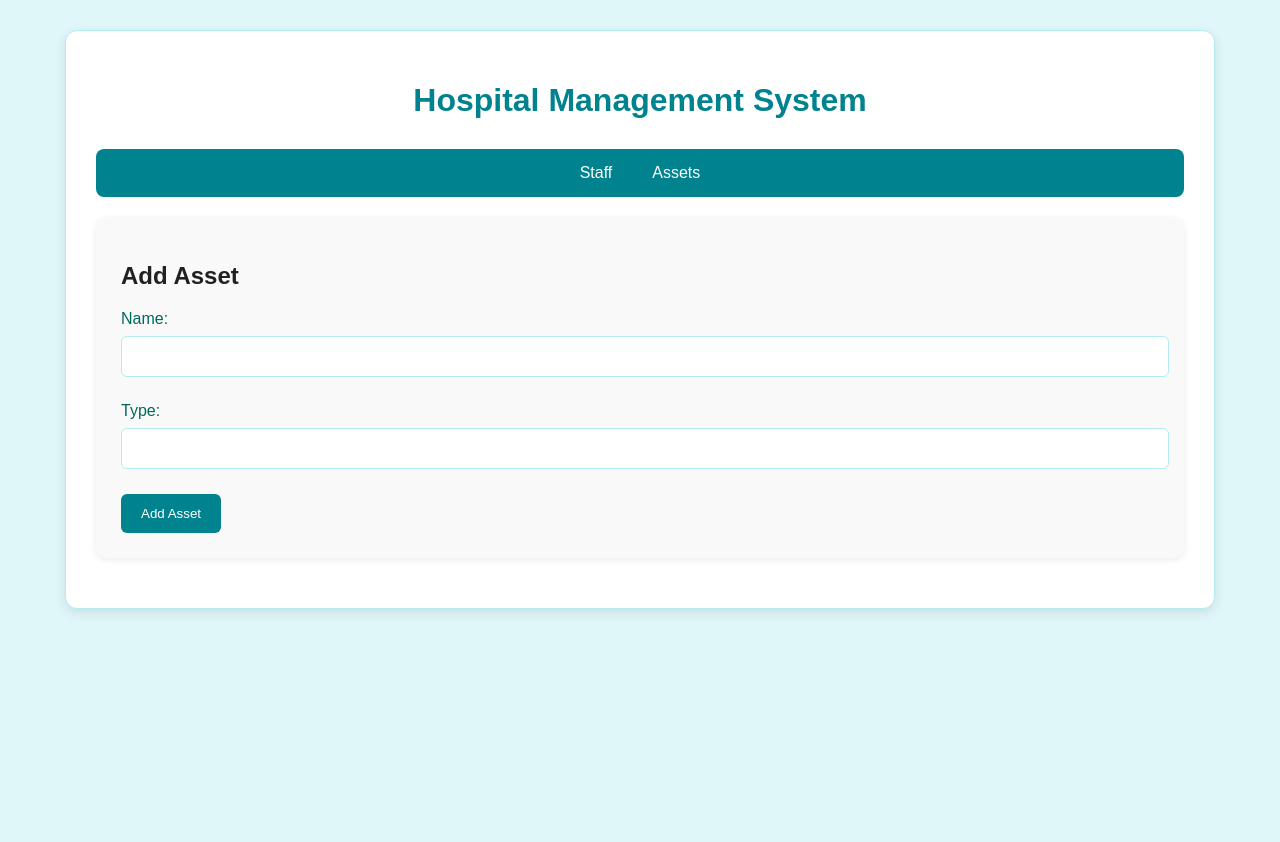
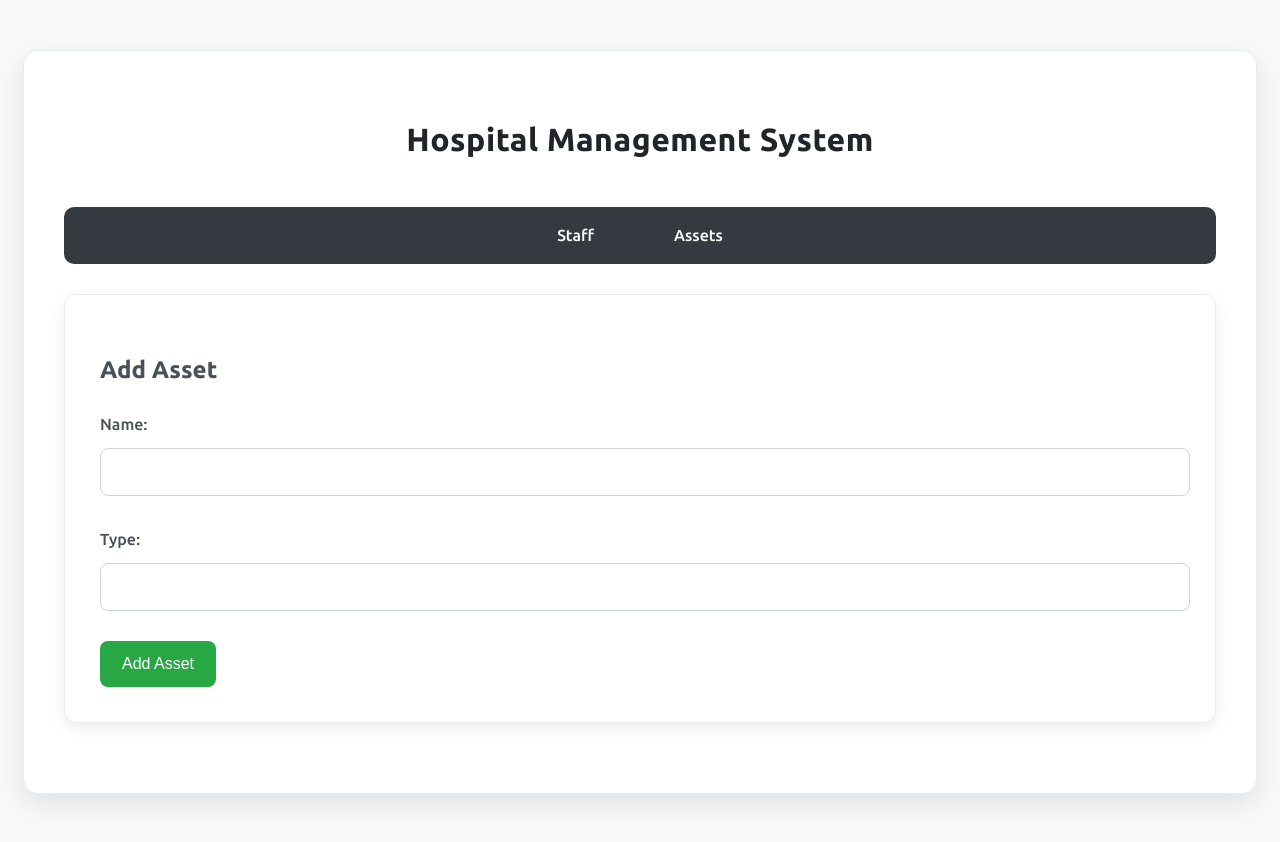
Before and after one commit to WeBackInner/hospital-management-app, a React (Vite) app: page /add-asset in a window 1280 px wide. Before the commit the page ends 800 px from the top, so only its background shows below. Built offline with nearby package versions, Linux system fonts and the light colour scheme.

Commit message:
theme changes

```diff
--- a/src/index.css
+++ b/src/index.css
@@ -1,132 +1,149 @@
+/* Import Ubuntu font from Google Fonts */
+@import url('https://fonts.googleapis.com/css2?family=Ubuntu:wght@400;500;700&display=swap');
+
 body {
-  font-family: 'Arial', sans-serif;
+  font-family: 'Ubuntu', sans-serif;
   margin: 0;
   padding: 0;
-  background-color: #e0f7fa;
-  color: #212121;
+  background-color: #f8f9fa; /* Very light grey background */
+  color: #495057; /* Dark grey text */
+  line-height: 1.7;
 }
 
 .container {
-  width: 85%;
+  width: 90%;
   max-width: 1200px;
-  margin: 30px auto;
+  margin: 50px auto;
   background-color: #fff;
-  padding: 30px;
-  border-radius: 12px;
-  box-shadow: 0 4px 12px rgba(0,0,0,0.1);
-  border: 1px solid #b2ebf2;
+  padding: 40px;
+  border-radius: 15px;
+  box-shadow: 0 10px 30px rgba(0, 0, 0, 0.1);
+  border: 1px solid #e9ecef; /* Light grey border */
 }
 
 h1 {
   text-align: center;
-  margin-bottom: 30px;
-  color: #00838f;
+  margin-bottom: 40px;
+  color: #212529; /* Dark grey heading */
+  font-weight: 700;
+  letter-spacing: 0.5px;
 }
 
 nav {
-  background-color: #00838f;
+  background-color: #343a40; /* Dark grey navigation bar */
   padding: 15px 0;
   text-align: center;
-  border-radius: 8px;
-  margin-bottom: 20px;
+  border-radius: 10px;
+  margin-bottom: 30px;
 }
 
 nav a {
-  color: white;
+  color: #fff;
   text-decoration: none;
-  margin: 0 20px;
+  margin: 0 25px;
   font-weight: 500;
   transition: color 0.3s ease;
+  padding: 10px 15px;
+  border-radius: 5px;
 }
 
 nav a:hover {
-  color: #b2ebf2;
+  background-color: rgba(255, 255, 255, 0.1);
+  color: #fff;
   text-decoration: none;
 }
 
 .form-container {
-  background-color: #f9f9f9;
-  padding: 25px;
-  border-radius: 10px;
-  box-shadow: 0 2px 6px rgba(0,0,0,0.08);
-  margin-bottom: 20px;
+  background-color: #fff;
+  padding: 35px;
+  border-radius: 12px;
+  box-shadow: 0 5px 15px rgba(0, 0, 0, 0.08);
+  margin-bottom: 30px;
+  border: 1px solid #e9ecef;
 }
 
 .form-group {
-  margin-bottom: 20px;
+  margin-bottom: 25px;
 }
 
 .form-group label {
   display: block;
-  margin-bottom: 8px;
-  color: #00695c;
+  margin-bottom: 10px;
+  color: #495057;
   font-weight: 500;
 }
 
 .form-group input,
 .form-group select {
-  width: calc(100% - 16px);
-  padding: 12px;
-  border: 1px solid #b2ebf2;
-  border-radius: 6px;
+  width: calc(100% - 20px);
+  padding: 14px;
+  border: 1px solid #ced4da;
+  border-radius: 8px;
   margin-bottom: 5px;
   transition: border-color 0.3s ease;
+  font-size: 1rem;
 }
 
 .form-group input:focus,
 .form-group select:focus {
-  border-color: #00acc1;
+  border-color: #495057;
   outline: none;
+  box-shadow: 0 0 0 0.2rem rgba(0, 123, 255, 0.25);
 }
 
 button {
-  background-color: #00838f;
+  background-color: #28a745; /* Green button */
   color: white;
-  padding: 12px 20px;
+  padding: 14px 22px;
   border: none;
-  border-radius: 6px;
+  border-radius: 8px;
   cursor: pointer;
   transition: background-color 0.3s ease;
-  margin-right: 5px;
+  margin-right: 8px;
+  font-weight: 500;
+  font-size: 1rem;
 }
 
 button:hover {
-  background-color: #00695c;
+  background-color: #218838; /* Darker green hover */
 }
 
 table {
   width: 100%;
   border-collapse: collapse;
   margin-top: 30px;
-  border: 1px solid #b2ebf2;
-  border-radius: 8px;
+  border-spacing: 0;
+  border: 1px solid #e9ecef;
+  border-radius: 12px;
   overflow: hidden;
+  box-shadow: 0 2px 5px rgba(0, 0, 0, 0.05);
 }
 
-table, th, td {
-  border: 1px solid #b2ebf2;
-  padding: 12px;
+th,
+td {
+  border: 1px solid #e9ecef;
+  padding: 16px;
   text-align: left;
 }
 
 th {
-  background-color: #e0f7fa;
-  color: #00695c;
+  background-color: #f1f3f5; /* Light grey header */
+  color: #495057;
   font-weight: 600;
 }
 
 tbody tr:nth-child(even) {
-  background-color: #f0f0f0;
-}
-
-.error {
-  color: #d32f2f;
-  margin-top: 8px;
-  font-size: 0.9em;
+  background-color: #f8f9fa;
 }
 
 .action-buttons {
   display: flex;
-  gap: 5px;
+  gap: 10px;
   justify-content: flex-start;
 }
+
+.error {
+  color: #dc3545;
+  margin-top: 10px;
+  font-size: 0.9rem;
+}
```
Also changed, not shown: 1 other file (tests, documents, lock files or other folders).
